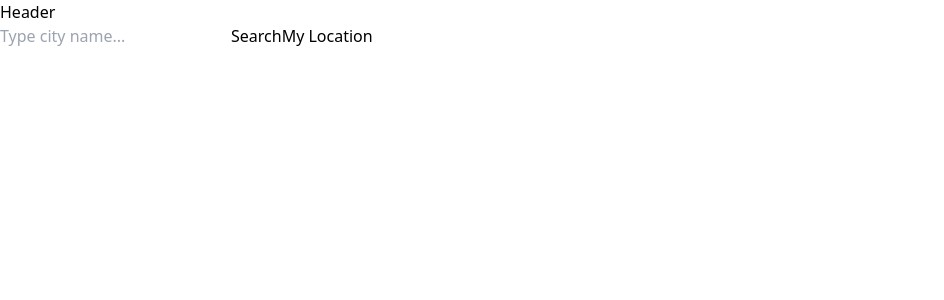
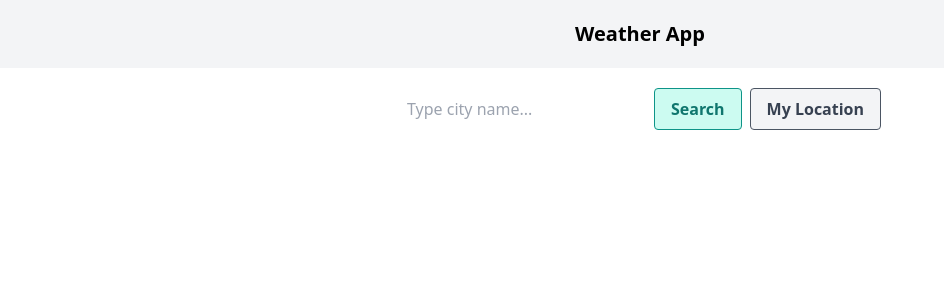
Before and after one commit to amirmojiry/react-weather-app, a React (Create React App) app: page / in a window 1280 px wide. Shown: the top 300 px of the page, without its empty margins (0-944 px from the left). Built offline with nearby package versions, Linux system fonts and the light colour scheme.

Commit message:
add styles

```diff
--- a/src/components/CitySearch.js
+++ b/src/components/CitySearch.js
@@ -18,14 +18,34 @@ export const CitySearch = ( { onFound }) => {
         });
     };
     return (
-        <div className="search-box">
-            <input
+        <div className="search-box mb-5 flex justify-center">
+            <input className="p-1 px-2 mx-1 rounded
+            outline-none text-gray-800"
                 placeholder="Type city name..."
                 value={cityName}
                 onChange={e => setCityName(e.target.value)}
             />
-            <button onClick={() => getCity(cityName)}>Search</button>
-            <button>My Location</button>
+            <button
+            className="text-base focus:outline-none mx-1
+            flex justify-center px-4 py-2 rounded font-bold
+            hover:bg-teal-200
+            bg-teal-100
+            text-teal-700 border
+            border-teal-600 transition"
+            onClick={() => getCity(cityName)}>
+                Search
+                </button>
+            <button
+            className="text-base focus:outline-none mx-1
+            flex justify-center px-4 py-2 rounded font-bold
+            hover:bg-gray-200
+            bg-gray-100
+            text-gray-700
+            border
+            border-gray-600"
+            >
+                My Location
+                </button>
         </div>
     );
 }
--- a/src/components/Header.js
+++ b/src/components/Header.js
@@ -1,7 +1,9 @@
 export const Header = () => {
     return (
-        <div className="header">
-            Header
+        <div className="header bg-gray-100 p-5 sticky text-center mb-5">
+            <h1 className="text-xl font-semibold">
+                Weather App
+            </h1>
         </div>
     )
 }
--- a/src/components/WeatherCard.js
+++ b/src/components/WeatherCard.js
@@ -6,12 +6,31 @@ export const WeatherCard = ({
     desc
 }) => {
     return (
-        <div className="weather-card">
-            City Name: {cityName}
-            Country Name: {countryName}
-            Temp: {temperature}
-            Icon: {icon}
-            Desc: {desc}
+        <div
+        className="weather-card md:w-1/3 sm:w-1/2 m-auto border b-gray-400 rounded
+            flex flex-col justify-center items-center text-center p-6 bg-white">
+            <div className="text-xl font-bold flex flex-row text-gray-900">
+                <div>
+                    {cityName}
+                </div>
+                <span className="inline-block justify-self-start m-2 rounded text-white bg-blue-500 px-2 text-xs font-bold mr-3">
+                    {countryName}
+                </span>
+            </div>
+
+            <div className="w-1/3">
+                <img
+                    className="w-full"
+                    alt={desc}
+                    src={`https://developer.accuweather.com/sites/default/files/${icon}-s.png`}
+                />
+            </div>
+            <div className="text-3xl font-bold text-gray-900 mb-6">
+                {temperature}
+            </div>
+            <p className="text-gray-700 mb-2">
+                {desc}
+            </p>
         </div>
     );
 }
```
